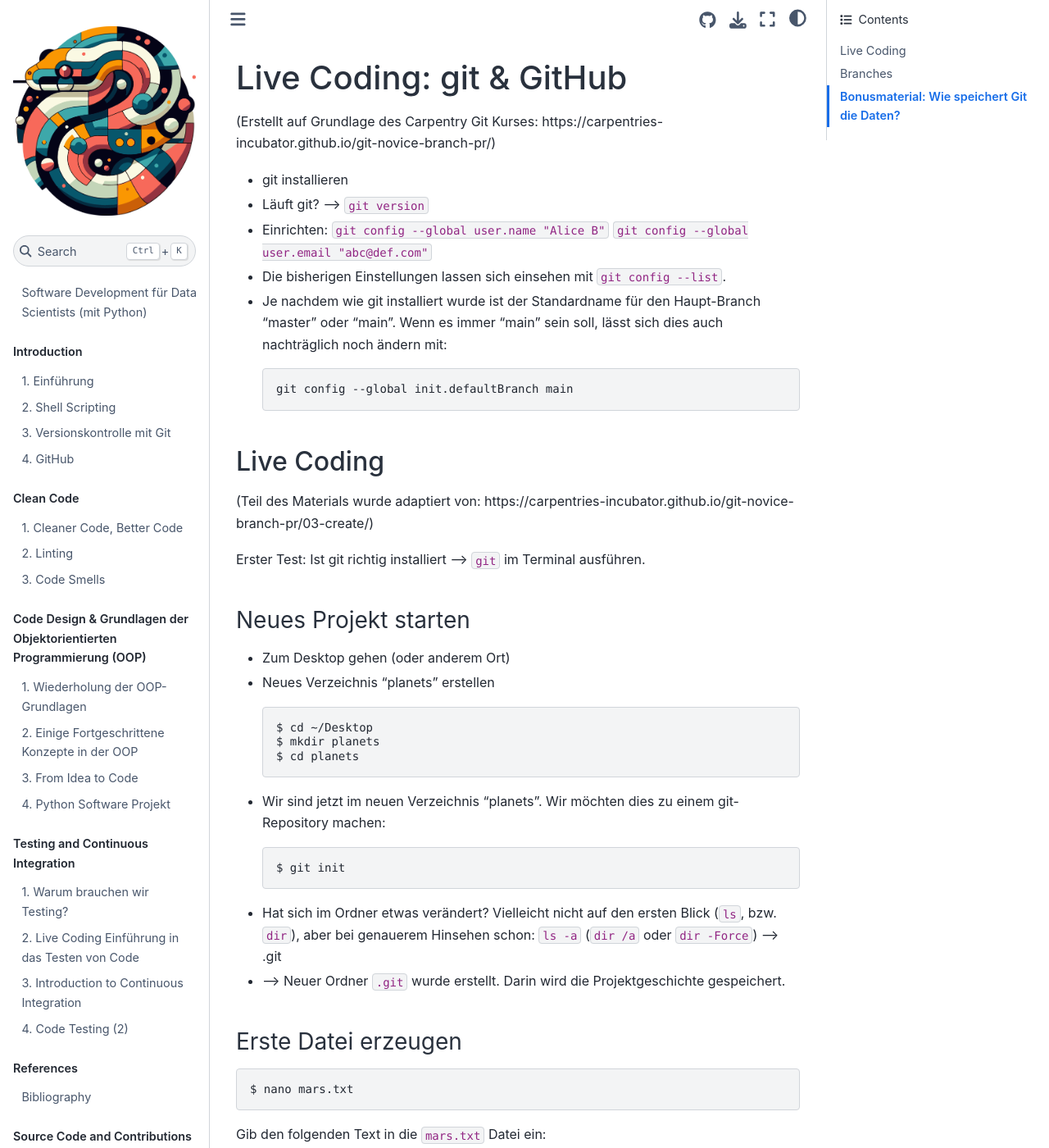
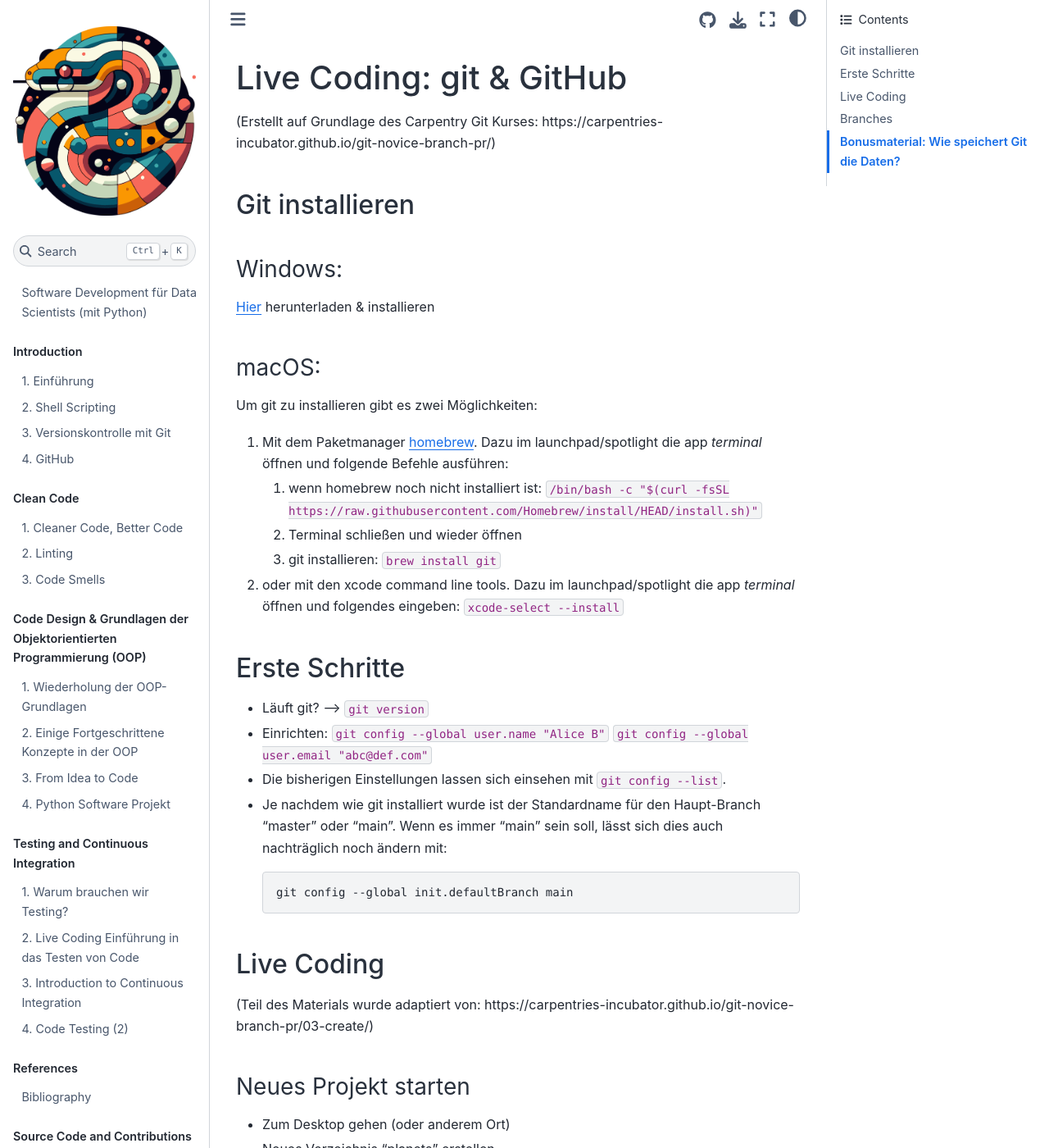
Before and after one commit to florian-huber/data_science_software_dev, a Jupyter Book: the page built from live_coding_sessions/live_coding_02_git_live_coding.md, in a window 1280 px wide and 1400 px high. Shown: the whole window at 82% size. Built offline with Jupyter Book 1.0.4 settings and Sphinx 7.4.7 and the Sphinx Book theme 1.1.4, drawn with Linux system fonts in a browser that asks for light colours; pages that are not in the unit, such as notebooks, are missing from menus; some of the changed text lies outside the part shown.

Commit message:
Updated live coding git section

````diff
--- a/live_coding_sessions/live_coding_02_git_live_coding.md
+++ b/live_coding_sessions/live_coding_02_git_live_coding.md
@@ -2,7 +2,22 @@
 
 (Erstellt auf Grundlage des Carpentry Git Kurses: https://carpentries-incubator.github.io/git-novice-branch-pr/)
 
-- git installieren
+## Git installieren
+#### Windows:
+[Hier](https://git-scm.com/downloads/win) herunterladen & installieren
+
+#### macOS:
+Um git zu installieren gibt es zwei Möglichkeiten:
+1. Mit dem Paketmanager [homebrew](https://brew.sh/). Dazu im launchpad/spotlight die app *terminal* öffnen und folgende Befehle ausführen:
+    1. wenn homebrew noch nicht installiert ist:
+`/bin/bash -c "$(curl -fsSL https://raw.githubusercontent.com/Homebrew/install/HEAD/install.sh)"`
+    2. Terminal schließen und wieder öffnen
+    3. git installieren: `brew install git`
+2. oder mit den xcode command line tools. Dazu im launchpad/spotlight die app *terminal* öffnen und folgendes eingeben:
+`xcode-select --install`
+
+
+## Erste Schritte
 - Läuft git? --> `git version`
 - Einrichten:
   `git config --global user.name "Alice B"`
@@ -21,7 +36,6 @@
 
 (Teil des Materials wurde adaptiert von: https://carpentries-incubator.github.io/git-novice-branch-pr/03-create/)
 
-Erster Test: Ist git richtig installiert --> `git` im Terminal ausführen.
 
 #### Neues Projekt starten
 
@@ -46,7 +60,7 @@
 
 - --> Neuer Ordner `.git` wurde erstellt. Darin wird die Projektgeschichte gespeichert.
 
-#### Erste Datei erzeugen
+#### Erste Datei erzeugen und mit git tracken
 
 ```
 $ nano mars.txt
@@ -99,7 +113,9 @@
 	new file:   mars.txt
 ```
 
-Git weiß nun, dass es `mars.txt` verfolgen soll, hat diese  Änderungen jedoch noch nicht als Commit festgehalten. Um das zu tun,  müssen wir noch einen Befehl ausführen:
+Git weiß nun, dass es `mars.txt` verfolgen soll, hat diese  Änderungen jedoch noch nicht als Commit festgehalten. Um das zu tun, müssen wir noch einen Befehl ausführen:
+
+##### Git commit
 
 ```
 $ git commit -m "Start notes on Mars as a base"
@@ -118,7 +134,7 @@
 
 
 
-#### log
+##### Git log
 
 Wenn wir wissen wollen, was wir kürzlich gemacht haben, können wir Git bitten, uns die Historie des Projekts mit `git log` zu zeigen:
 
@@ -140,7 +156,7 @@
 
 
 
-#### OK, das Ganze nochmal
+#### Datei verändern und aktualisieren
 
 Jetzt fügen wir der Datei `mars.txt` eine weitere Zeile hinzu.
 
````
